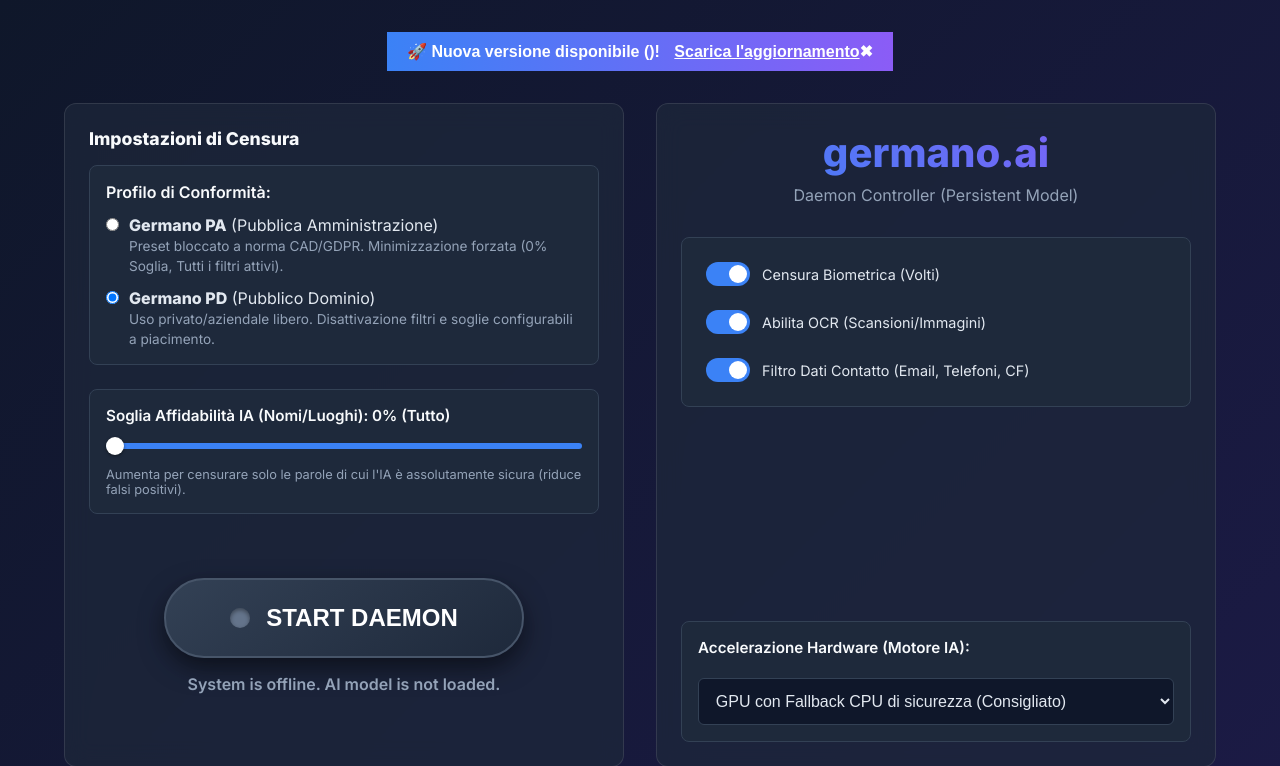
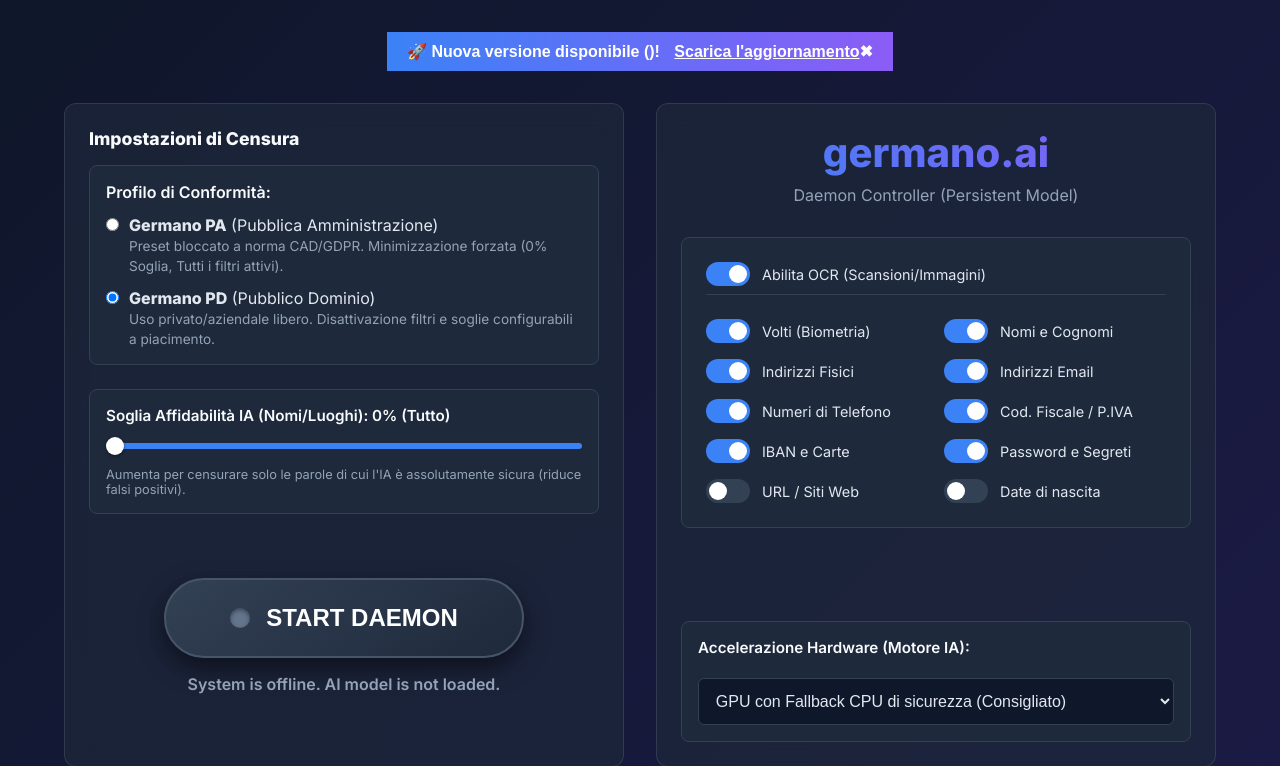
Before and after one commit to germano-ai/germano-ai-standalone, a Flask app: page / in a window 1280 px wide. Shown: the top 766 px of the page. Run offline with Flask 3, Linux system fonts and the light colour scheme; data that the repository does not hold is empty.

Commit message:
[v0.15-alpha] Anonimizzazione Contestuale e Censura Selettiva

```diff
--- a/static/script.js
+++ b/static/script.js
@@ -108,24 +108,30 @@ document.addEventListener('DOMContentLoaded', () => {
         const isPA = modePA.checked;
         const ocr = document.getElementById('setting_ocr');
         const faces = document.getElementById('setting_faces');
-        const regex = document.getElementById('setting_regex');
         const slider = document.getElementById('setting_ai_threshold');
+
+        const filterIds = [
+            'censor_person', 'censor_address', 'censor_email', 'censor_phone',
+            'censor_cf_iva', 'censor_account', 'censor_secret', 'censor_url', 'censor_date'
+        ];
+        const filterEls = filterIds.map(id => document.getElementById(id));
 
         const tooltipText = "Passa a Germano PD per sbloccare questa funzionalità";
 
         if (isPA) {
             ocr.checked = true;
             faces.checked = true;
-            regex.checked = true;
+            filterEls.forEach(el => { if(el) el.checked = true; });
+
             slider.value = 0;
             updateThresholdText(0);
 
             ocr.disabled = true;
             faces.disabled = true;
-            regex.disabled = true;
+            filterEls.forEach(el => { if(el) el.disabled = true; });
             slider.disabled = true;
 
-            [ocr, faces, regex].forEach(el => {
+            [ocr, faces, ...filterEls].forEach(el => {
                 if(el) {
                     const parent = el.closest('.switch-container');
                     if (parent) {
@@ -148,10 +154,10 @@ document.addEventListener('DOMContentLoaded', () => {
         } else {
             ocr.disabled = false;
             faces.disabled = false;
-            regex.disabled = false;
+            filterEls.forEach(el => { if(el) el.disabled = false; });
             slider.disabled = false;
 
-            [ocr, faces, regex].forEach(el => {
+            [ocr, faces, ...filterEls].forEach(el => {
                 if(el) {
                     const parent = el.closest('.switch-container');
                     if (parent) {
@@ -184,14 +190,22 @@ document.addEventListener('DOMContentLoaded', () => {
     }
 
     function getSettingsFromUI() {
-        // Se PA è attivo, forza i valori al massimo livello di restrizione, altrimenti leggi i controlli
         const isPA = modePA ? modePA.checked : false;
 
         return {
             compliance_mode: isPA ? "PA" : "PD",
             enable_ocr: isPA ? true : document.getElementById('setting_ocr').checked,
             enable_faces: isPA ? true : document.getElementById('setting_faces').checked,
-            enable_regex: isPA ? true : document.getElementById('setting_regex').checked,
+            enable_regex: true,
+            censor_person: isPA ? true : document.getElementById('censor_person').checked,
+            censor_address: isPA ? true : document.getElementById('censor_address').checked,
+            censor_email: isPA ? true : document.getElementById('censor_email').checked,
+            censor_phone: isPA ? true : document.getElementById('censor_phone').checked,
+            censor_cf_iva: isPA ? true : document.getElementById('censor_cf_iva').checked,
+            censor_account: isPA ? true : document.getElementById('censor_account').checked,
+            censor_secret: isPA ? true : document.getElementById('censor_secret').checked,
+            censor_url: isPA ? true : document.getElementById('censor_url').checked,
+            censor_date: isPA ? true : document.getElementById('censor_date').checked,
             ai_threshold: isPA ? 0.0 : parseInt(document.getElementById('setting_ai_threshold').value) / 100.0,
             hardware_mode: document.getElementById('setting_hardware').value
         };
@@ -206,7 +220,17 @@ document.addEventListener('DOMContentLoaded', () => {
 
         if (s.enable_ocr !== undefined) document.getElementById('setting_ocr').checked = s.enable_ocr;
         if (s.enable_faces !== undefined) document.getElementById('setting_faces').checked = s.enable_faces;
-        if (s.enable_regex !== undefined) document.getElementById('setting_regex').checked = s.enable_regex;
+
+        if (s.censor_person !== undefined) document.getElementById('censor_person').checked = s.censor_person;
+        if (s.censor_address !== undefined) document.getElementById('censor_address').checked = s.censor_address;
+        if (s.censor_email !== undefined) document.getElementById('censor_email').checked = s.censor_email;
+        if (s.censor_phone !== undefined) document.getElementById('censor_phone').checked = s.censor_phone;
+        if (s.censor_cf_iva !== undefined) document.getElementById('censor_cf_iva').checked = s.censor_cf_iva;
+        if (s.censor_account !== undefined) document.getElementById('censor_account').checked = s.censor_account;
+        if (s.censor_secret !== undefined) document.getElementById('censor_secret').checked = s.censor_secret;
+        if (s.censor_url !== undefined) document.getElementById('censor_url').checked = s.censor_url;
+        if (s.censor_date !== undefined) document.getElementById('censor_date').checked = s.censor_date;
+
         if (s.ai_threshold !== undefined) {
             const val = Math.round(s.ai_threshold * 100);
             document.getElementById('setting_ai_threshold').value = val;
--- a/templates/index.html
+++ b/templates/index.html
@@ -74,23 +74,71 @@
                         <p style="color: #94a3b8; margin: 0;">Daemon Controller (Persistent Model)</p>
                     </header>
 
-                    <div class="settings-grid" style="display: flex; flex-direction: column; gap: 1.5rem; background: #1e293b; padding: 1.5rem; border-radius: 8px; border: 1px solid #334155; margin-bottom: 2rem;">
-                        <label class="switch-container">
-                            <input type="checkbox" id="setting_faces" checked>
-                            <span class="slider round"></span>
-                            <span class="label-text">Censura Biometrica (Volti)</span>
-                        </label>
-
-                        <label class="switch-container">
+                    <div class="settings-grid" style="display: grid; grid-template-columns: 1fr 1fr; gap: 1rem; background: #1e293b; padding: 1.5rem; border-radius: 8px; border: 1px solid #334155; margin-bottom: 2rem;">
+                        <label class="switch-container" style="grid-column: 1 / -1; margin-bottom: 0.5rem; padding-bottom: 0.5rem; border-bottom: 1px solid #334155;">
                             <input type="checkbox" id="setting_ocr" checked>
                             <span class="slider round"></span>
                             <span class="label-text">Abilita OCR (Scansioni/Immagini)</span>
                         </label>
 
                         <label class="switch-container">
-                            <input type="checkbox" id="setting_regex" checked>
+                            <input type="checkbox" id="setting_faces" checked>
                             <span class="slider round"></span>
-                            <span class="label-text">Filtro Dati Contatto (Email, Telefoni, CF)</span>
+                            <span class="label-text">Volti (Biometria)</span>
+                        </label>
+
+                        <label class="switch-container">
+                            <input type="checkbox" id="censor_person" checked>
+                            <span class="slider round"></span>
+                            <span class="label-text">Nomi e Cognomi</span>
+                        </label>
+
+                        <label class="switch-container">
+                            <input type="checkbox" id="censor_address" checked>
+                            <span class="slider round"></span>
+                            <span class="label-text">Indirizzi Fisici</span>
+                        </label>
+
+                        <label class="switch-container">
+                            <input type="checkbox" id="censor_email" checked>
+                            <span class="slider round"></span>
+                            <span class="label-text">Indirizzi Email</span>
+                        </label>
+
+                        <label class="switch-container">
+                            <input type="checkbox" id="censor_phone" checked>
+                            <span class="slider round"></span>
+                            <span class="label-text">Numeri di Telefono</span>
+                        </label>
+
+                        <label class="switch-container">
+                            <input type="checkbox" id="censor_cf_iva" checked>
+                            <span class="slider round"></span>
+                            <span class="label-text">Cod. Fiscale / P.IVA</span>
+                        </label>
+
+                        <label class="switch-container">
+                            <input type="checkbox" id="censor_account" checked>
+                            <span class="slider round"></span>
+                            <span class="label-text">IBAN e Carte</span>
+                        </label>
+
+                        <label class="switch-container">
+                            <input type="checkbox" id="censor_secret" checked>
+                            <span class="slider round"></span>
+                            <span class="label-text">Password e Segreti</span>
+                        </label>
+
+                        <label class="switch-container">
+                            <input type="checkbox" id="censor_url">
+                            <span class="slider round"></span>
+                            <span class="label-text">URL / Siti Web</span>
+                        </label>
+
+                        <label class="switch-container">
+                            <input type="checkbox" id="censor_date">
+                            <span class="slider round"></span>
+                            <span class="label-text">Date di nascita</span>
                         </label>
                     </div>
 
```
Also changed, not shown: daemon.py (+50 -37 lines), CHANGELOG.md, 1 other file.
